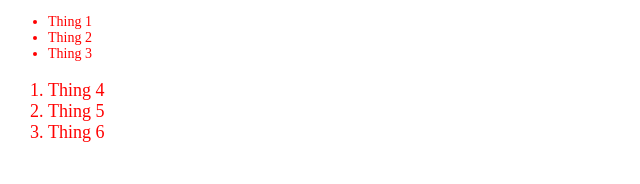
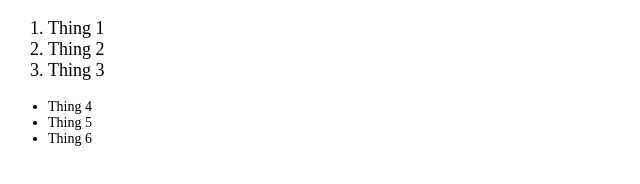
Before and after one commit to AmberSwieczkowski/cs50_html_css, a plain HTML site: page variables.html in a window 1280 px wide. Shown: the whole page, without its empty margins (0-640 px from the left). Drawn offline with Linux system fonts and the light colour scheme.

Commit message:
Added Sass files

```diff
--- a/variables.html
+++ b/variables.html
@@ -2,26 +2,18 @@
 <html lang="en">
     <head>
         <title>Variables</title>
-        <Style>
-            ul {
-                font-size: 14px;
-                color: red;
-            }
+        <link rel="stylesheet" href="variables.css">
 
-            ol {
-                font-size: 18px;
-                color: red;
-            }
-        </Style>
-        <ul>
+        <ol>
             <li>Thing 1</li>
             <li>Thing 2</li>
             <li>Thing 3</li>
-        </ul>
-        <ol>
+        </ol>
+
+        <ul>
             <li>Thing 4</li>
             <li>Thing 5</li>
             <li>Thing 6</li>
-        </ol>
+        </ul>
     </body>
 </html>
--- /dev/null
+++ b/variables.scss
@@ -0,0 +1,11 @@
+$color: black;
+
+ul {
+    font-size: 14px;
+    color: $color;
+}
+
+ol {
+    font-size: 18px;
+    color: $color;
+}
```
Also changed, not shown: variables.css (added), 2 other files.
